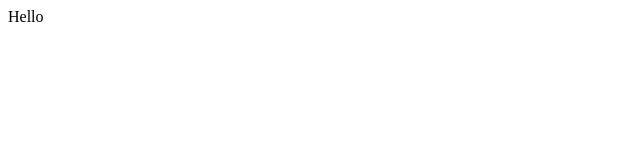
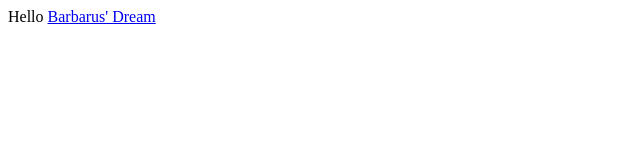
Before and after one commit to nicholasjdc/Fritz, a plain HTML site: page index.html in a window 1280 px wide. Shown: the whole page, without its empty margins (0-640 px from the left). Drawn offline with Linux system fonts and the light colour scheme.

Commit message:
b dream index

```diff
--- a/index.html
+++ b/index.html
@@ -1 +1,2 @@
 Hello
+<a href = "Barbarus_Dream.html">Barbarus' Dream</a>
```
